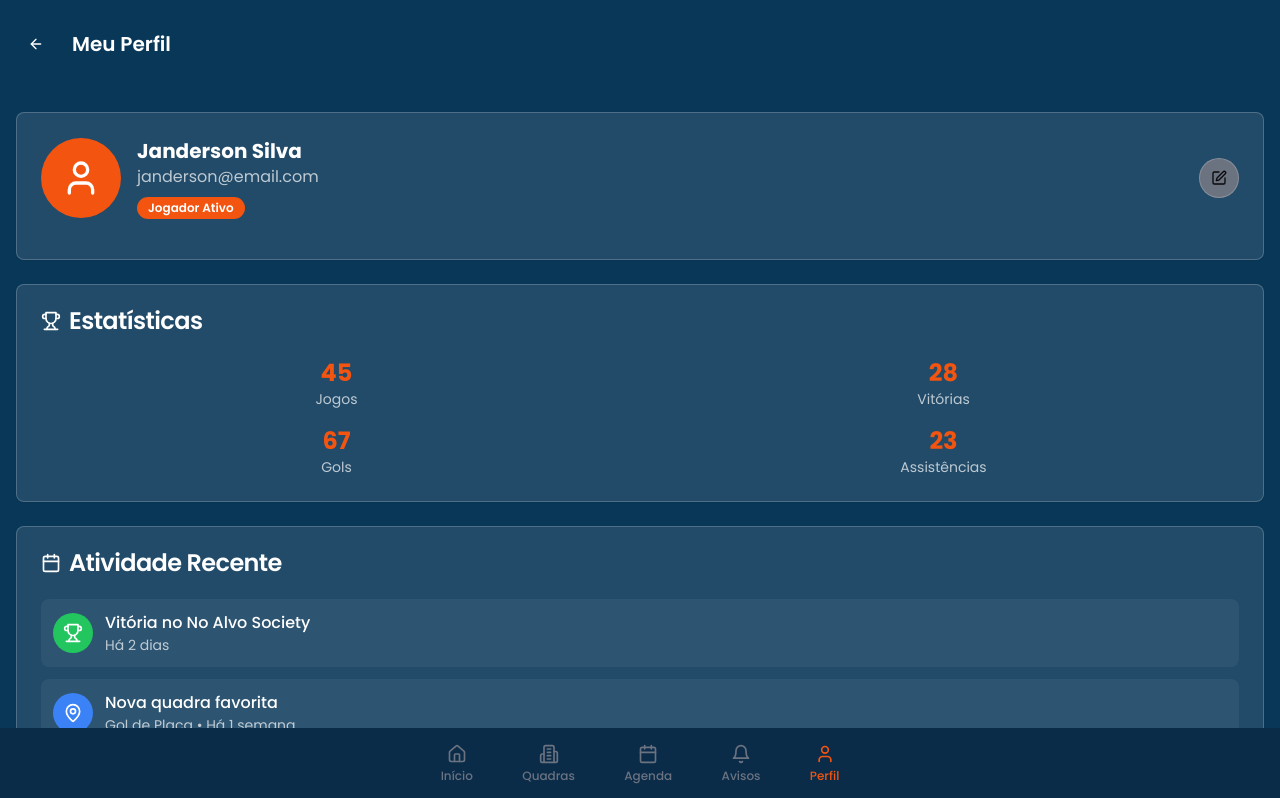
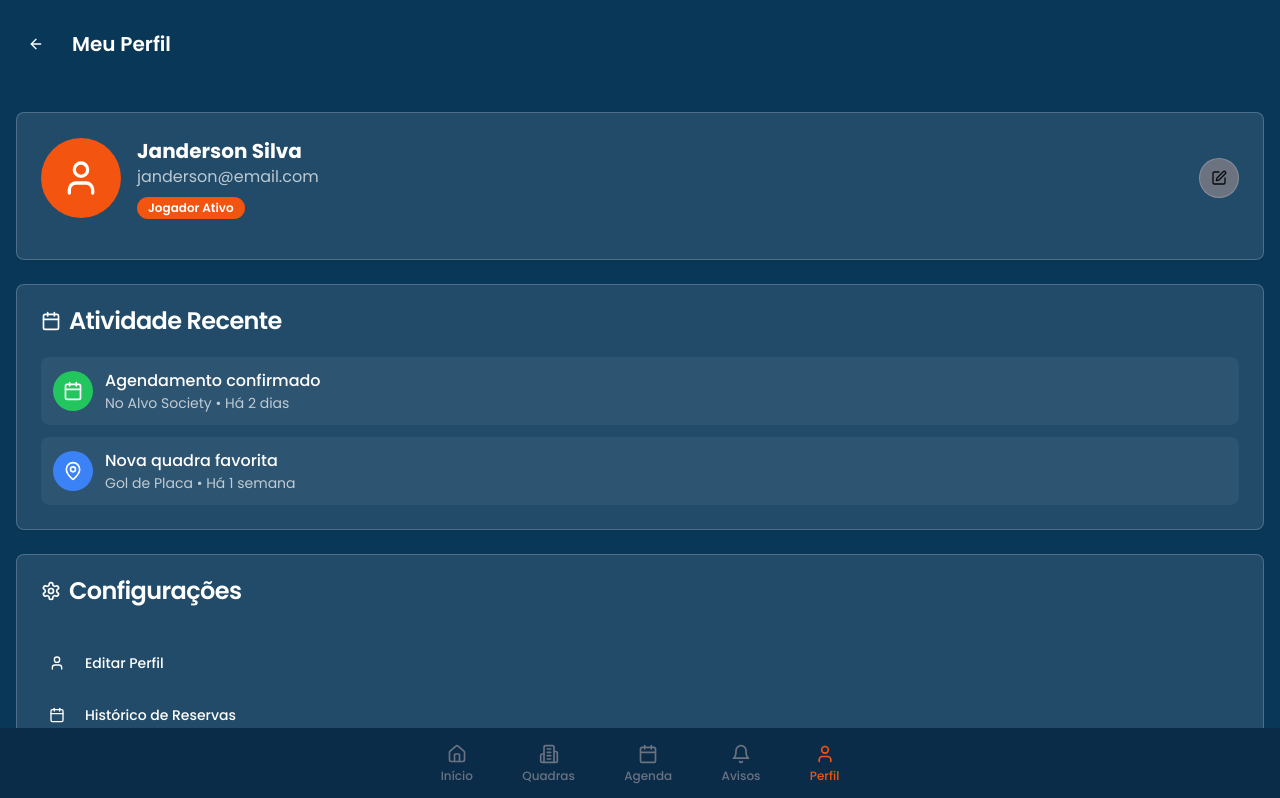
Before and after one commit to driblus4pp/driblus-soccer-social, a React (Vite) app: page /cliente/perfil in a window 1280 px wide. Shown: the top 798 px of the page. Built offline with nearby package versions, Linux system fonts and the light colour scheme.

Commit message:
Refactor: Update profile page
Added a title to the configuration section and removed the statistics section from the client profile page.

```diff
--- a/src/pages/client/ClientProfile.tsx
+++ b/src/pages/client/ClientProfile.tsx
@@ -1,22 +1,19 @@
+
 import { useNavigate } from 'react-router-dom';
 import { Button } from "@/components/ui/button";
 import { Card, CardContent, CardHeader, CardTitle } from "@/components/ui/card";
 import { Badge } from "@/components/ui/badge";
-import { User, Calendar, Trophy, MapPin, Edit, LogOut, ArrowLeft } from "lucide-react";
+import { User, Calendar, MapPin, Edit, LogOut, ArrowLeft, Settings } from "lucide-react";
 import { useAuth } from "@/contexts/AuthContext";
 import BottomNavigation from "@/components/navigation/BottomNavigation";
+
 const ClientProfile = () => {
   const navigate = useNavigate();
   const {
     user,
     logout
   } = useAuth();
-  const playerStats = {
-    totalGames: 45,
-    wins: 28,
-    goals: 67,
-    assists: 23
-  };
+
   return <div className="min-h-screen bg-[#093758] pb-20">
       {/* Header */}
       <div className="px-4 py-6 bg-[#093758]">
@@ -52,36 +49,6 @@ const ClientProfile = () => {
           </CardContent>
         </Card>
 
-        {/* Estatísticas do Jogador */}
-        <Card className="bg-white/10 border-white/20">
-          <CardHeader>
-            <CardTitle className="text-white flex items-center gap-2">
-              <Trophy className="w-5 h-5" />
-              Estatísticas
-            </CardTitle>
-          </CardHeader>
-          <CardContent>
-            <div className="grid grid-cols-2 gap-4">
-              <div className="text-center">
-                <p className="text-2xl font-bold text-[#F35410]">{playerStats.totalGames}</p>
-                <p className="text-sm text-white/70">Jogos</p>
-              </div>
-              <div className="text-center">
-                <p className="text-2xl font-bold text-[#F35410]">{playerStats.wins}</p>
-                <p className="text-sm text-white/70">Vitórias</p>
-              </div>
-              <div className="text-center">
-                <p className="text-2xl font-bold text-[#F35410]">{playerStats.goals}</p>
-                <p className="text-sm text-white/70">Gols</p>
-              </div>
-              <div className="text-center">
-                <p className="text-2xl font-bold text-[#F35410]">{playerStats.assists}</p>
-                <p className="text-sm text-white/70">Assistências</p>
-              </div>
-            </div>
-          </CardContent>
-        </Card>
-
         {/* Atividade Recente */}
         <Card className="bg-white/10 border-white/20">
           <CardHeader>
@@ -93,11 +60,11 @@ const ClientProfile = () => {
           <CardContent className="space-y-3">
             <div className="flex items-center gap-3 p-3 bg-white/5 rounded-lg">
               <div className="w-10 h-10 bg-green-500 rounded-full flex items-center justify-center">
-                <Trophy className="w-5 h-5 text-white" />
+                <Calendar className="w-5 h-5 text-white" />
               </div>
               <div className="flex-1">
-                <p className="font-medium text-white">Vitória no No Alvo Society</p>
-                <p className="text-sm text-white/70">Há 2 dias</p>
+                <p className="font-medium text-white">Agendamento confirmado</p>
+                <p className="text-sm text-white/70">No Alvo Society • Há 2 dias</p>
               </div>
             </div>
             <div className="flex items-center gap-3 p-3 bg-white/5 rounded-lg">
@@ -114,6 +81,12 @@ const ClientProfile = () => {
 
         {/* Configurações */}
         <Card className="bg-white/10 border-white/20">
+          <CardHeader>
+            <CardTitle className="text-white flex items-center gap-2">
+              <Settings className="w-5 h-5" />
+              Configurações
+            </CardTitle>
+          </CardHeader>
           <CardContent className="p-4 space-y-3">
             <Button variant="ghost" className="w-full justify-start text-white hover:bg-white/10">
               <User className="w-4 h-4 mr-3" />
@@ -122,6 +95,10 @@ const ClientProfile = () => {
             <Button variant="ghost" className="w-full justify-start text-white hover:bg-white/10">
               <Calendar className="w-4 h-4 mr-3" />
               Histórico de Reservas
+            </Button>
+            <Button variant="ghost" className="w-full justify-start text-white hover:bg-white/10">
+              <Settings className="w-4 h-4 mr-3" />
+              Configurações do App
             </Button>
             <Button variant="ghost" onClick={logout} className="w-full justify-start text-red-400 hover:bg-red-500/10">
               <LogOut className="w-4 h-4 mr-3" />
@@ -134,4 +111,5 @@ const ClientProfile = () => {
       <BottomNavigation userType="client" />
     </div>;
 };
+
 export default ClientProfile;
```
